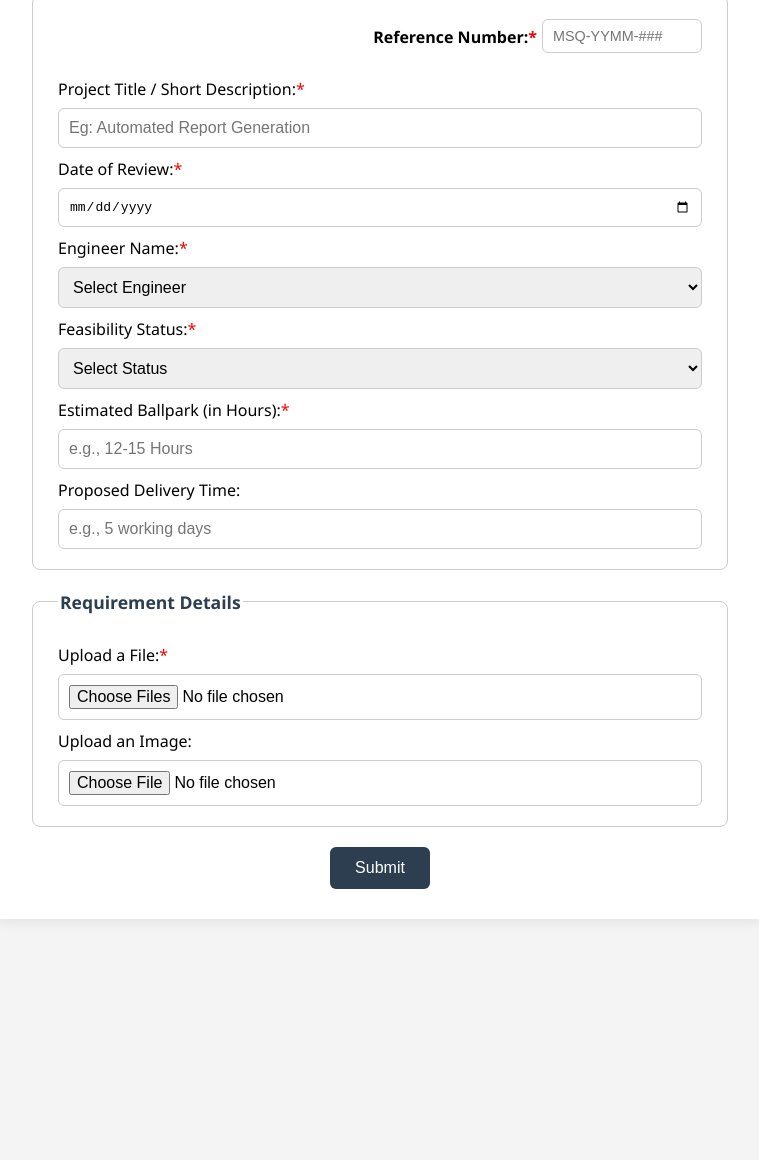
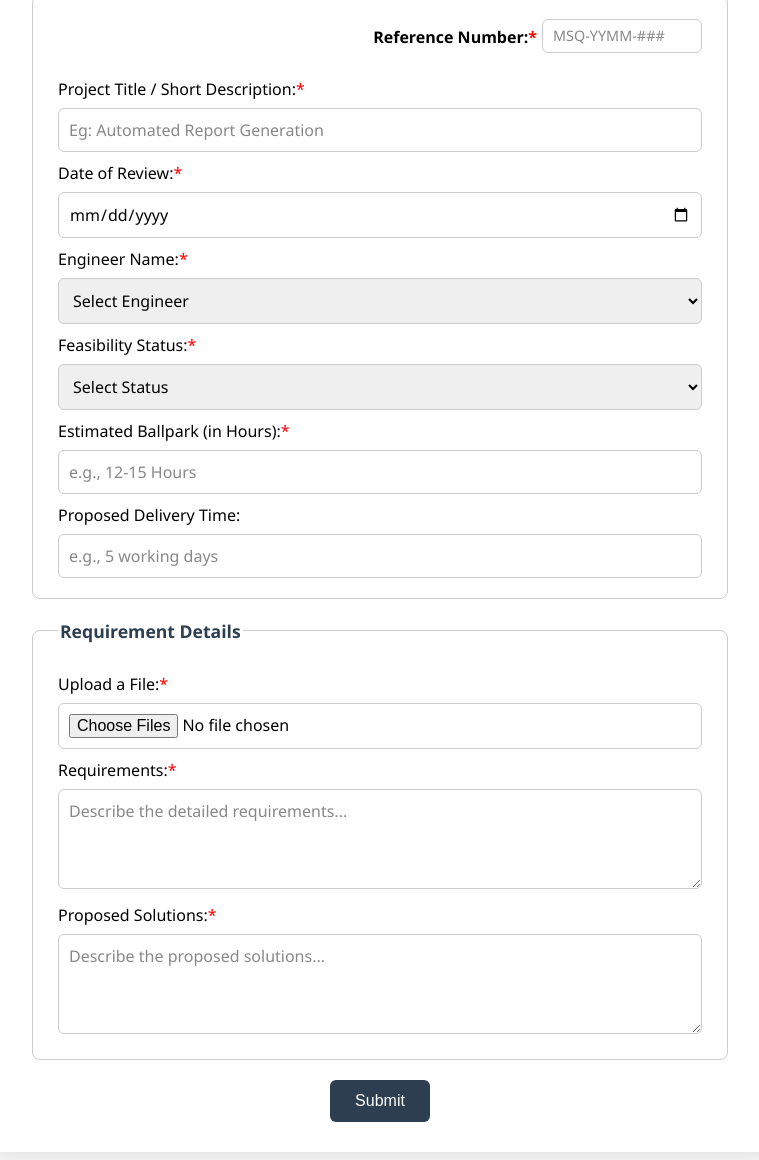
Before and after one commit to MsquareAdmin/New-Form-Feasibility, a plain HTML site: page index.html in a window 1280 px wide. Shown: the part 128-1288 px from the top of the page, without its empty margins (260-1019 px from the left). Before the commit the page ends 1067 px from the top, so only its background shows below. Drawn offline with Linux system fonts and the light colour scheme.

Commit message:
Update index.html

```diff
--- a/index.html
+++ b/index.html
@@ -42,6 +42,7 @@
   input[type="text"],
   input[type="date"],
   select,
+  textarea,
   input[type="file"] {
     width: 100%;
     padding: 10px;
@@ -50,6 +51,18 @@
     border-radius: 6px;
     font-size: 1em;
     box-sizing: border-box;
+    font-family: 'Segoe UI', Tahoma, Geneva, Verdana, sans-serif; /* Apply font to input content */
+  }
+  /* Apply font-family to placeholders */
+  input::placeholder,
+  select::placeholder,
+  textarea::placeholder {
+    font-family: 'Segoe UI', Tahoma, Geneva, Verdana, sans-serif;
+    color: #888;
+  }
+  textarea {
+    resize: vertical;
+    min-height: 100px;
   }
   .reference-number {
     display: flex;
@@ -102,6 +115,7 @@
     background-color: #1a242f;
   }
 </style>
+
 </head>
 <body>
   <div class="container">
@@ -159,9 +173,11 @@
         <label>Upload a File:<span style="color: red;">*</span></label>
         <input type="file" name="requirement_file" required accept=".pdf,.doc,.docx,.xlsx,.txt,.csv" multiple />
 
-<label>Upload an Image:</label>
-<input type="file" name="requirement_image" accept="image/*" />
+        <label>Requirements:<span style="color: red;">*</span></label>
+        <textarea name="requirements" placeholder="Describe the detailed requirements..." required></textarea>
 
+        <label>Proposed Solutions:<span style="color: red;">*</span></label>
+        <textarea name="proposed_solutions" placeholder="Describe the proposed solutions..." required></textarea>
       </fieldset>
 
       <div class="submit-container">
```
Lines whose indentation alone changed are shown as unchanged.
